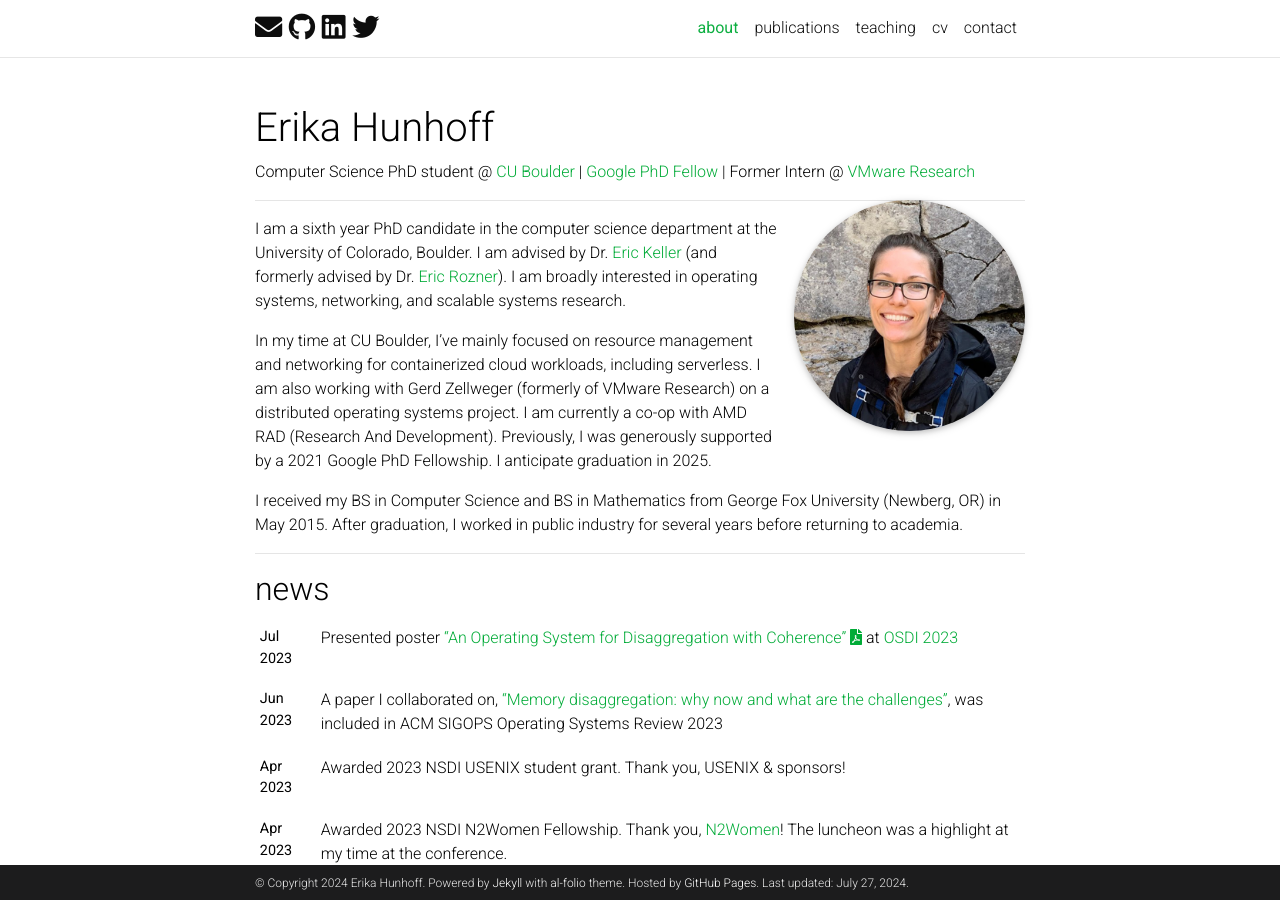
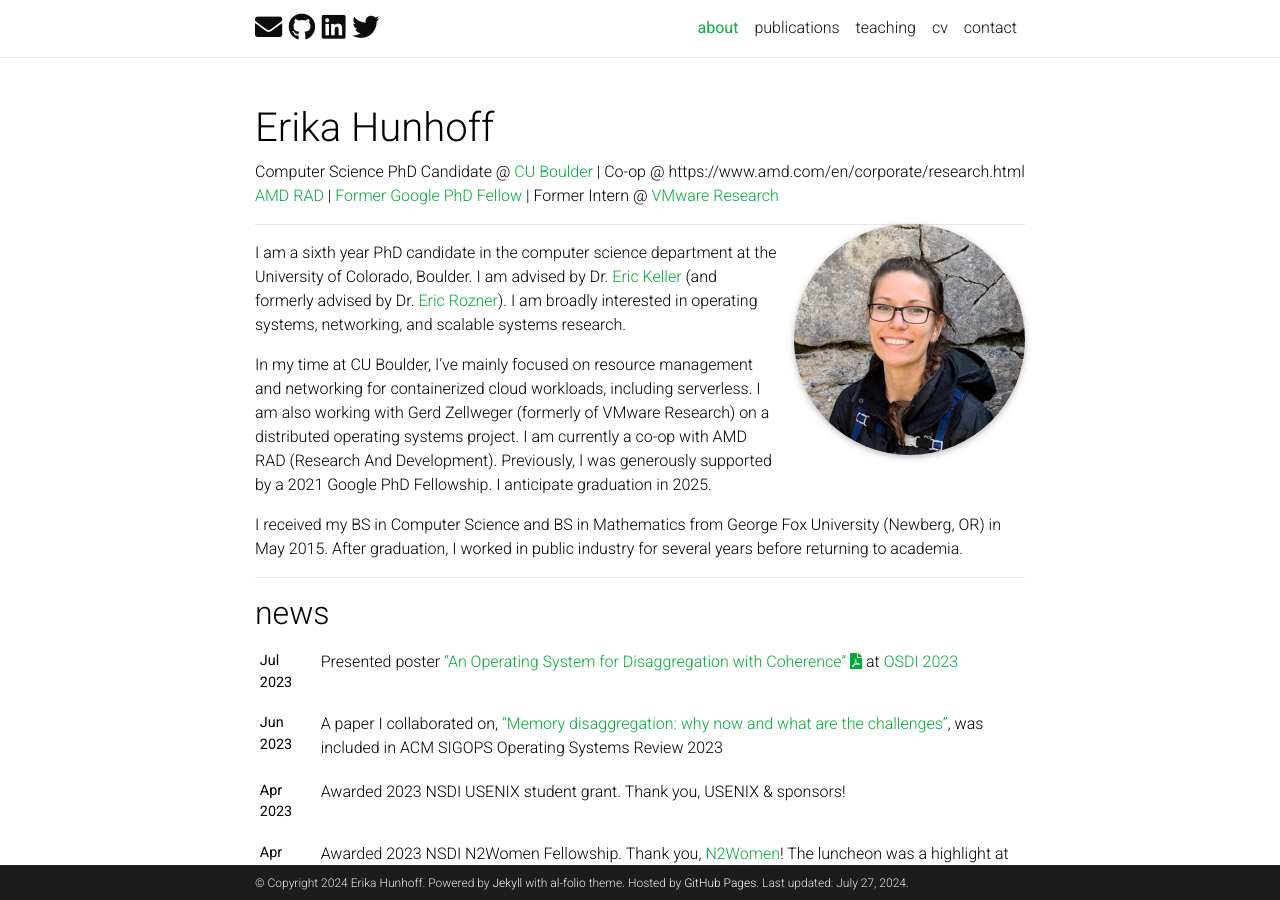
Before and after one commit to hunhoffe/hunhoffe.github.io, a Jekyll site: the page built from _pages/about.md, in a window 1280 px wide and 900 px high. Built offline with Jekyll 4.4.1, drawn with Linux system fonts in a browser that asks for light colours; full-size pictures stand in for the smaller copies a plugin makes; emoji names are drawn with the system emoji font; comment, search, counter and statistics services are not loaded; a style sheet for code colours, icons or effects is not loaded.

Commit message:
Update about.md

```diff
--- a/_pages/about.md
+++ b/_pages/about.md
@@ -2,7 +2,7 @@
 layout: about
 title: about
 permalink: /
-subtitle: Computer Science PhD student @ <a href='https://www.colorado.edu/'>CU Boulder</a> | <a href='https://research.google/outreach/phd-fellowship/'>Google PhD Fellow</a> | Former Intern @ <a href='https://research.vmware.com/'>VMware Research</a>
+subtitle: Computer Science PhD Candidate @ <a href='https://www.colorado.edu/'>CU Boulder</a> | Co-op @ https://www.amd.com/en/corporate/research.html <a href='https://www.amd.com/en/corporate/research.html'>AMD RAD</a> | <a href='https://research.google/outreach/phd-fellowship/'>Former Google PhD Fellow</a> | Former Intern @ <a href='https://research.vmware.com/'>VMware Research</a>
 
 profile:
   align: right
```
